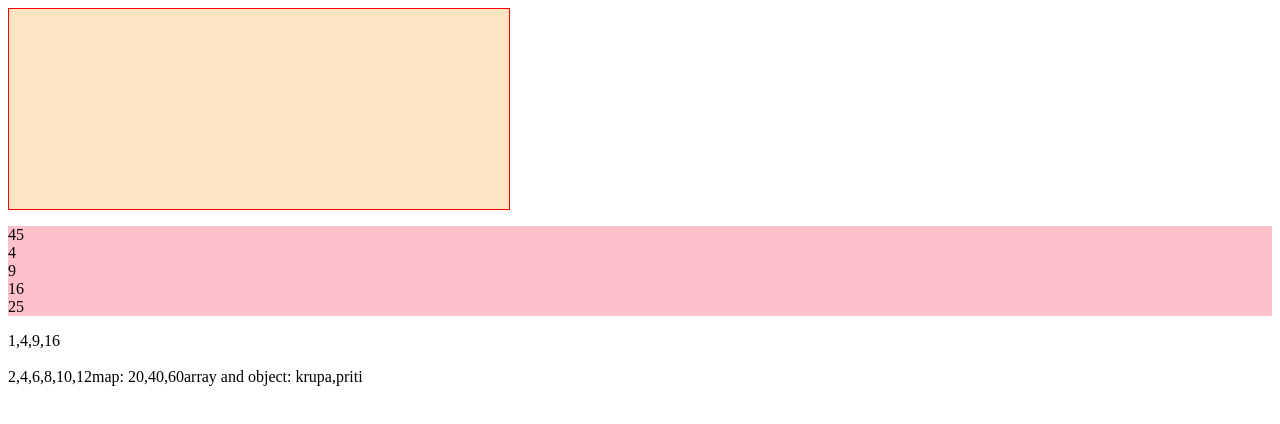
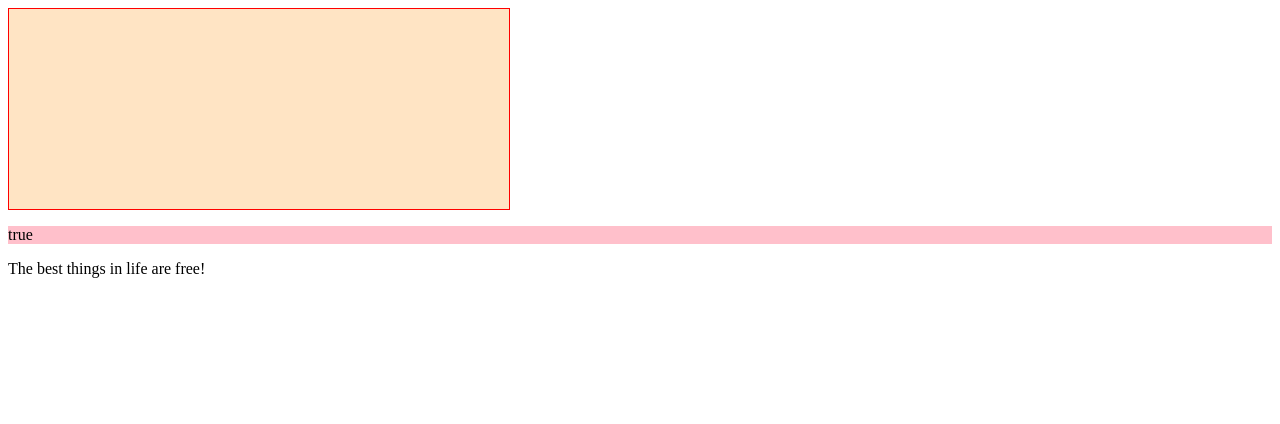
Before and after one commit to KrupaBhavsar929/JavaScript-Practice-, a plain HTML site: page regular expression/index.html in a window 1280 px wide. Drawn offline with Linux system fonts and the light colour scheme.

Commit message:
regular expression

```diff
--- a/index.html
+++ b/regular expression/index.html
@@ -14,9 +14,12 @@
         <!-- <button onclick="this.innerHTML=Date()">Time</button> -->
         <p id="demo"></p>
     </div>
+    <div>
 
+        <p id="p01">The best things in life are free!</p>
+    </div>
 
-    <script src="script2.js"></script>
+    <script src="script4.js"></script>
 
 </body>
 </html>
--- /dev/null
+++ b/regular expression/script4.js
@@ -0,0 +1,29 @@
+// Regular Expression
+let text="KrupaBhavsar";
+var n=text.search("z");//return -1 if element not available
+var n=text.search("Krupa");//return position index
+
+document.getElementById("demo").innerHTML=n;
+
+var m=text.replace("Bhavsar","RakeshBhavsar");
+document.getElementById("demo").innerHTML=m;
+
+// for searching globally used js modifier such as  i, g, m, d
+
+// i -case insensitive
+
+var i=text.match(/krupabhavsar/i);
+document.getElementById("demo").innerHTML=i;
+
+// g-global search
+
+let text1="Krupar'Bhavsar";
+let g=text1.match(/ar/g);
+document.getElementById("demo").innerHTML=g;//return ar,ar
+
+// test() return true or false depending on the result
+
+let text2 = document.getElementById("p01").innerHTML;
+const pattern=/best/;
+
+document.getElementById("demo").innerHTML=pattern.test(text2);
```
Also changed, not shown: regular expression/style.css (renamed from style.css).
